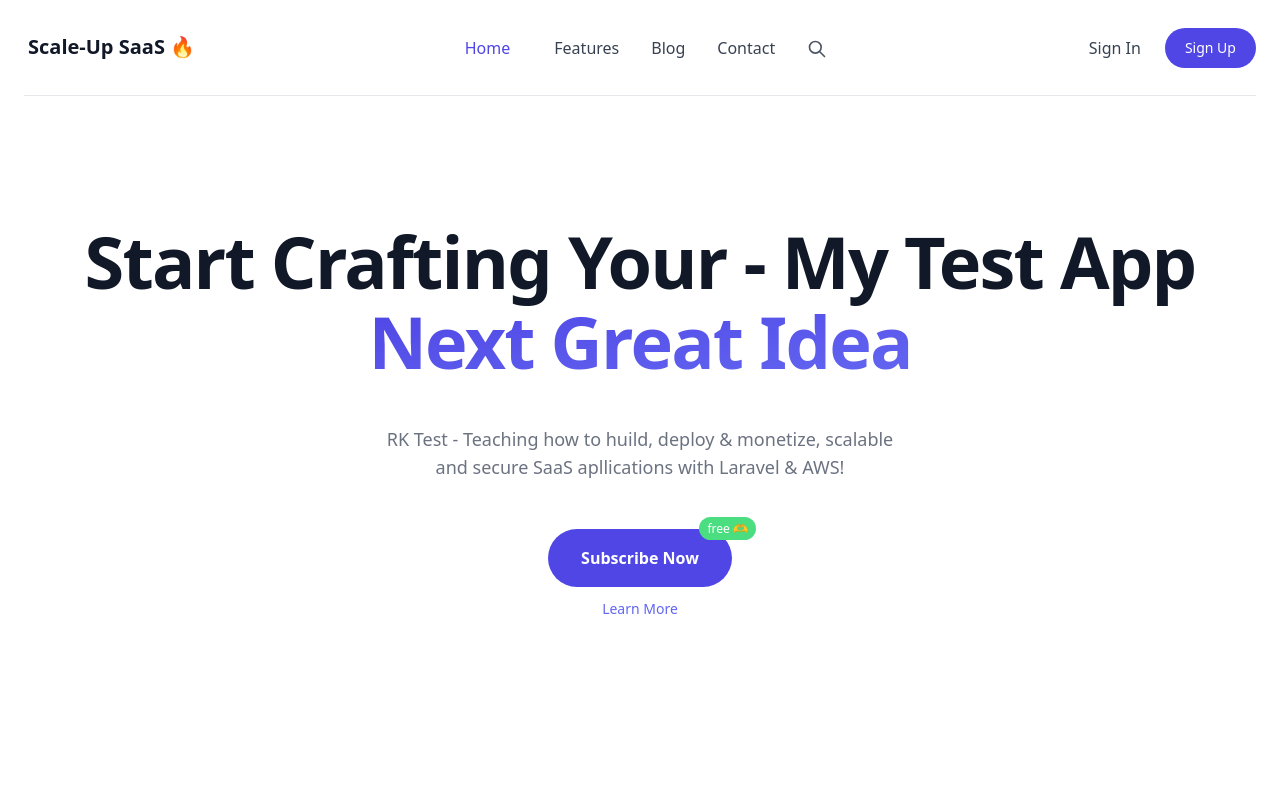
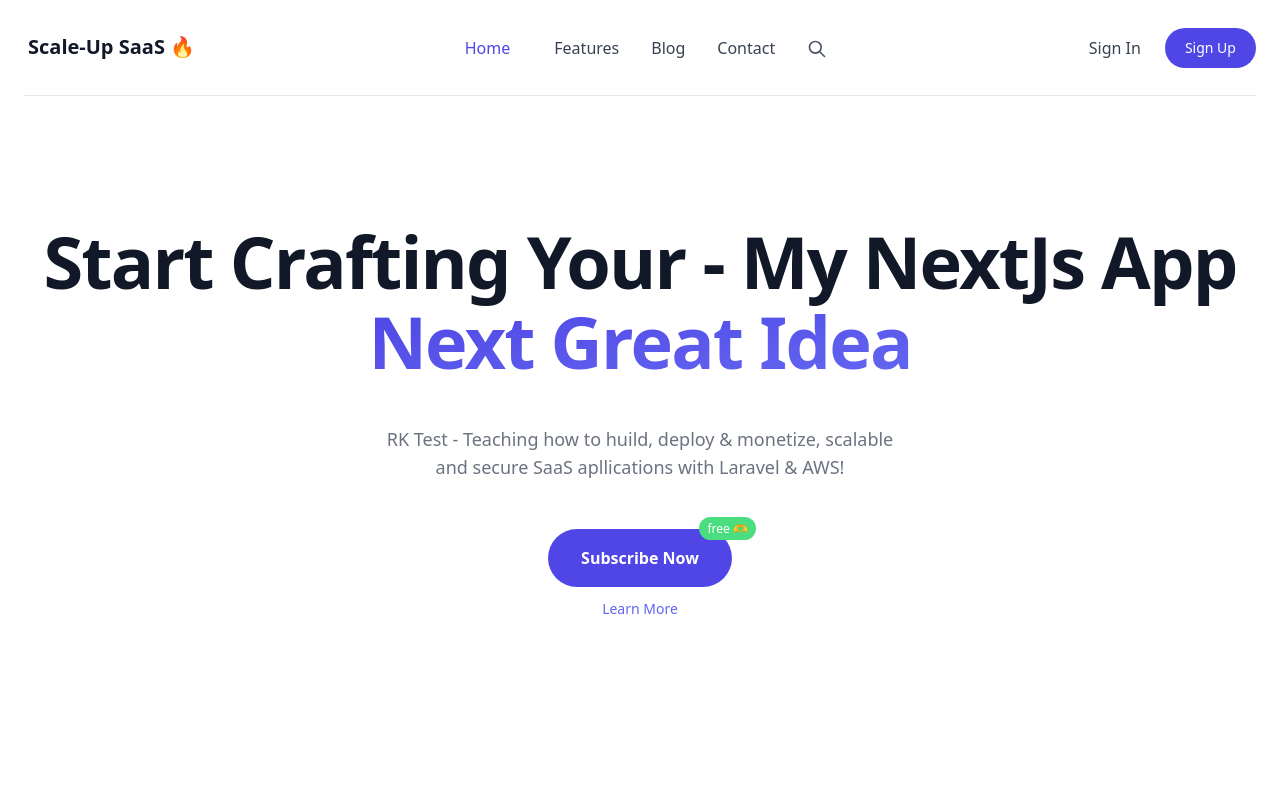
Before and after one commit to ravikumarmmt/nodejs2025tryapp, a website: page html/index.html in a window 1280 px wide. Shown: the top 800 px of the page. Drawn offline with nearby package versions, Linux system fonts and the light colour scheme.

Commit message:
Update index.html

```diff
--- a/html/index.html
+++ b/html/index.html
@@ -1828,7 +1828,7 @@
             <div class="container max-w-lg px-4 py-32 mx-auto mt-px text-left md:max-w-none md:text-center">
                 <h1
                     class="text-5xl font-extrabold leading-10 tracking-tight text-left text-gray-900 md:text-center sm:leading-none md:text-6xl lg:text-7xl">
-                    <span class="inline md:block">Start Crafting Your - My Test App</span> <span
+                    <span class="inline md:block">Start Crafting Your - My NextJs App</span> <span
                         class="relative mt-2 text-transparent bg-clip-text bg-gradient-to-br from-indigo-600 to-indigo-500 md:inline-block">Next
                         Great Idea</span></h1>
                 <div class="mx-auto mt-5 text-gray-500 md:mt-12 md:max-w-lg md:text-center lg:text-lg">RK Test - Teaching how to huild, deploy & monetize, scalable and secure
```
